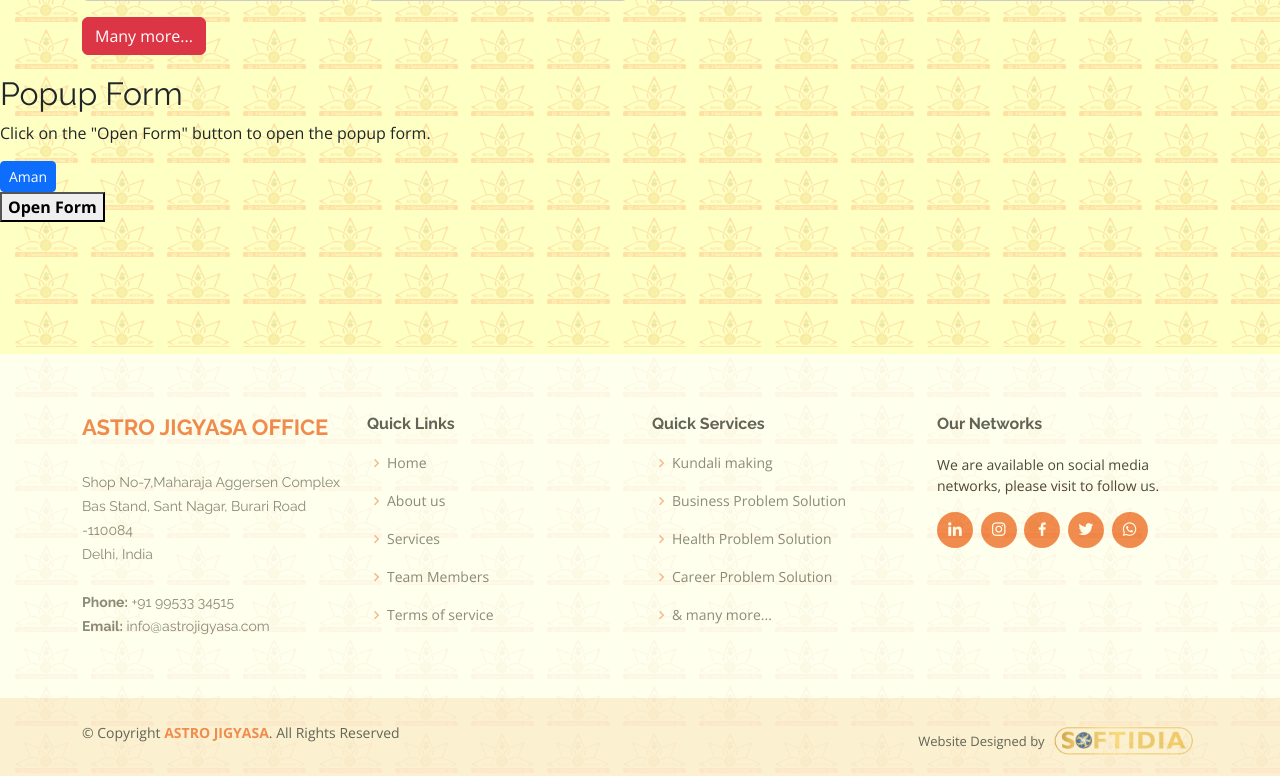
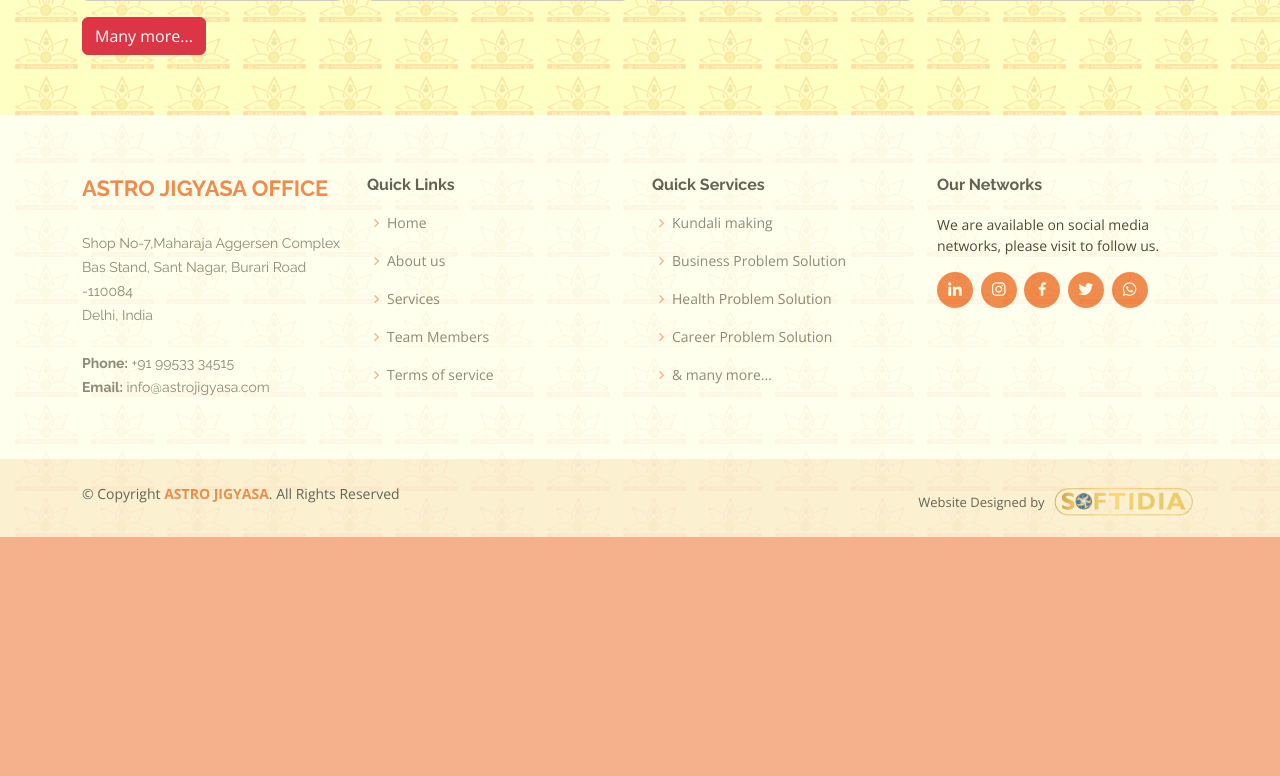
Before and after one commit to AmanPandey/Astrojigyasa, a CodeIgniter app: page /astrojigyasa/ in a window 1280 px wide. Shown: the part 2893-3669 px from the top of the page. After the commit the page ends 3430 px from the top, so only its background shows below. Run offline with CodeIgniter, Linux system fonts and the light colour scheme; some libraries are stand-ins or nearby versions.

Commit message:
Home page update

```diff
--- a/application/views/home.php
+++ b/application/views/home.php
@@ -274,47 +274,3 @@
 </div>
 </a>
 </section>
-
-
-<section style="margin-top:-100px;">
-<h2>Popup Form</h2>
-    <p>Click on the "Open Form" button to open the popup form.</p>
-    <button class="btn btn-sm btn-primary">Aman</button>
-    <div class="openBtn">
-      <button onclick="openForm()"><strong>Open Form</strong></button>
-    </div>
-    <div class="loginPopup">
-      <div class="formPopup" id="popupForm">
-        <form action="/action_page.php" class="formContainer">
-          <h2>Please Log in</h2>
-          <label for="email">
-            <strong>E-mail</strong>
-          </label>
-          <input type="text" id="email" placeholder="Your Email" name="email" required>
-          <label for="psw">
-            <strong>Password</strong>
-          </label>
-          <input type="password" id="psw" placeholder="Your Password" name="psw" required>
-          <button type="submit" class="btn">Log in</button>
-          <button type="button" class="btn cancel" onclick="closeForm()">Close</button>
-        </form>
-      </div>
-    </div>
-
-    <br/>
-    <br/>
-    <br/>
-    </section>
-
-
-
-
-
-  <script>
-      function openForm() {
-        document.getElementById("popupForm").style.display = "block";
-      }
-      function closeForm() {
-        document.getElementById("popupForm").style.display = "none";
-      }
-    </script>
```
